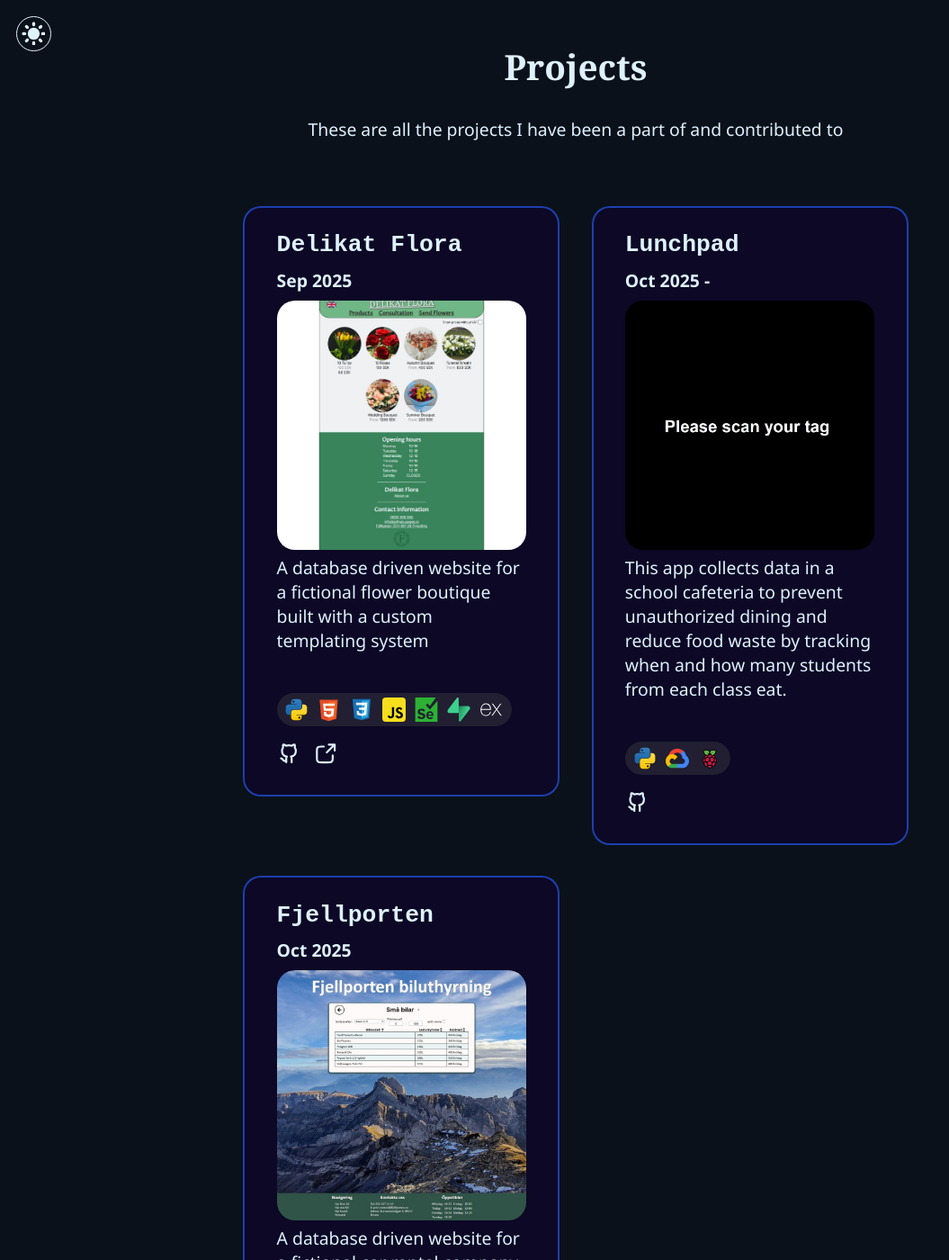
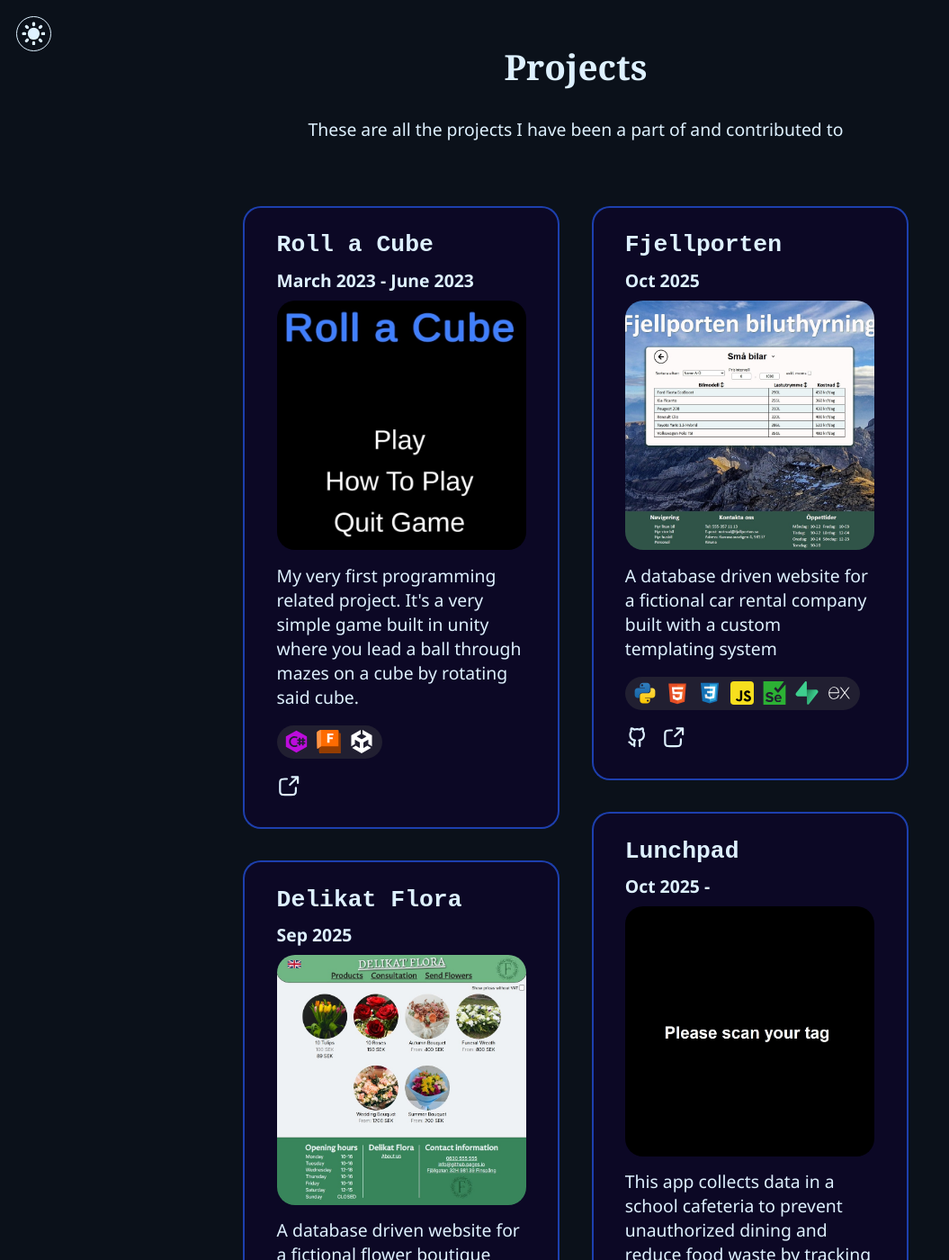
Before and after one commit to DaPakoREE/My-portfolio, a Jekyll site: the page built from _source/index.html, in a window 1280 px wide and 1400 px high, scrolled down 2083 px. Shown: the whole window at 90% size, without its empty margins (0-1055 px from the left). Built offline with Jekyll 4.4.1, drawn with Linux system fonts in a browser that asks for light colours.

Commit message:
Added another project and tweaked the look of my-projects

```diff
--- a/_source/_data/projects.csv
+++ b/_source/_data/projects.csv
@@ -1,4 +1,5 @@
 title,time,desc,image_file,github_link,project_link,used_tools
+Roll a Cube,March 2023 - June 2023,My very first programming related project. It's a very simple game built in unity where you lead a ball through mazes on a cube by rotating said cube.,roll_a_cube.jpg,,https://da-pako.itch.io/roll-a-cube,C#   Unity   Fusion
 Delikat Flora,Sep 2025,A database driven website for a fictional flower boutique built with a custom templating system,delikat_flora.jpg,https://github.com/NTIG-Uppsala/Delikat-Flora,https://delikat.ntig.dev/,Python HTML    CSS JS  Supabase    Express.js  Selenium
 Fjellporten,Oct 2025,A database driven website for a fictional car rental company built with a custom templating system,fjellporten.jpg,https://github.com/NTIG-Uppsala/Fjellporten,https://fjellporten.ntig.dev/,Python  HTML    CSS JS  Supabase    Express.js  Selenium
 Lunchpad,Oct 2025 - ,This app collects data in a school cafeteria to prevent unauthorized dining and reduce food waste by tracking when and how many students from each class eat.,lunchpad.jpg,https://github.com/NTIG-Uppsala/lunchpad-py,,Python    SerAcc  Raspbian
--- a/_source/_includes/projects.html
+++ b/_source/_includes/projects.html
@@ -16,7 +16,9 @@
                             {{ project.time }}
                         </h4>
                         <img src="images/project_images/{{ project.image_file }}" alt="" class="project-image">
-                        {{ project.desc }} <br> <br>
+                        <div>
+                            {{ project.desc }} <br> <br>
+                        </div>
                         <div class="used-tools">
                             {%- for tool_category in site.data.svgs.tool_categories -%}
                             {%- for tool in tool_category.tools -%}
@@ -68,7 +70,9 @@
                                 {{ project.time }}
                             </h4>
                             <img src="images/project_images/{{ project.image_file }}" alt="" class="project-image">
-                            {{ project.desc }} <br> <br>
+                            <div>
+                            {{ project.desc }}
+                            </div>
                             <div class="used-tools">
                                 {%- for tool_category in site.data.svgs.tool_categories -%}
                                 {%- for tool in tool_category.tools -%}
--- a/_source/styles.css
+++ b/_source/styles.css
@@ -206,7 +206,7 @@ header #theme-toggle label:hover {
 
 a.item {
     text-decoration: none;
-    transition: all 0.1s ease;
+    transition: scale 0.1s ease;
 }
 
 a.item:hover {
@@ -241,10 +241,6 @@ a.item:hover {
     gap: 0.2rem;
     width: fit-content;
     height: fit-content;
-    margin-top: 5rem;
-}
-
-.project:first-of-type {
     margin-top: 2rem;
 }
 
@@ -263,8 +259,16 @@ a.item:hover {
     aspect-ratio: 1;
 }
 
-.project a {
-    text-decoration: none;
+.project .box-content div:first-of-type {
+    margin-top: 0.5rem;
+}
+
+.used-tools {
+    display: flex;
+    width: fit-content;
+    margin: 1rem 0;
+    padding: 0.3rem 0 0.3rem 0.5rem;
+    background-color: var(--colorPrimaryTertiary);
 }
 
 .project svg, footer svg {
@@ -276,12 +280,8 @@ a.item:hover {
     stroke: var(--colorRed);
 }
 
-.used-tools {
-    display: flex;
-    width: fit-content;
-    margin: 1rem 0;
-    padding: 0.3rem 0 0.3rem 0.5rem;
-    background-color: var(--colorPrimaryTertiary);
+.project a {
+    text-decoration: none;
 }
 
 #contact-me div {
```
Also changed, not shown: _source/images/project_images/delikat_flora.jpg, _source/images/project_images/fjellporten.jpg, _source/images/project_images/roll_a_cube.jpg (added).
